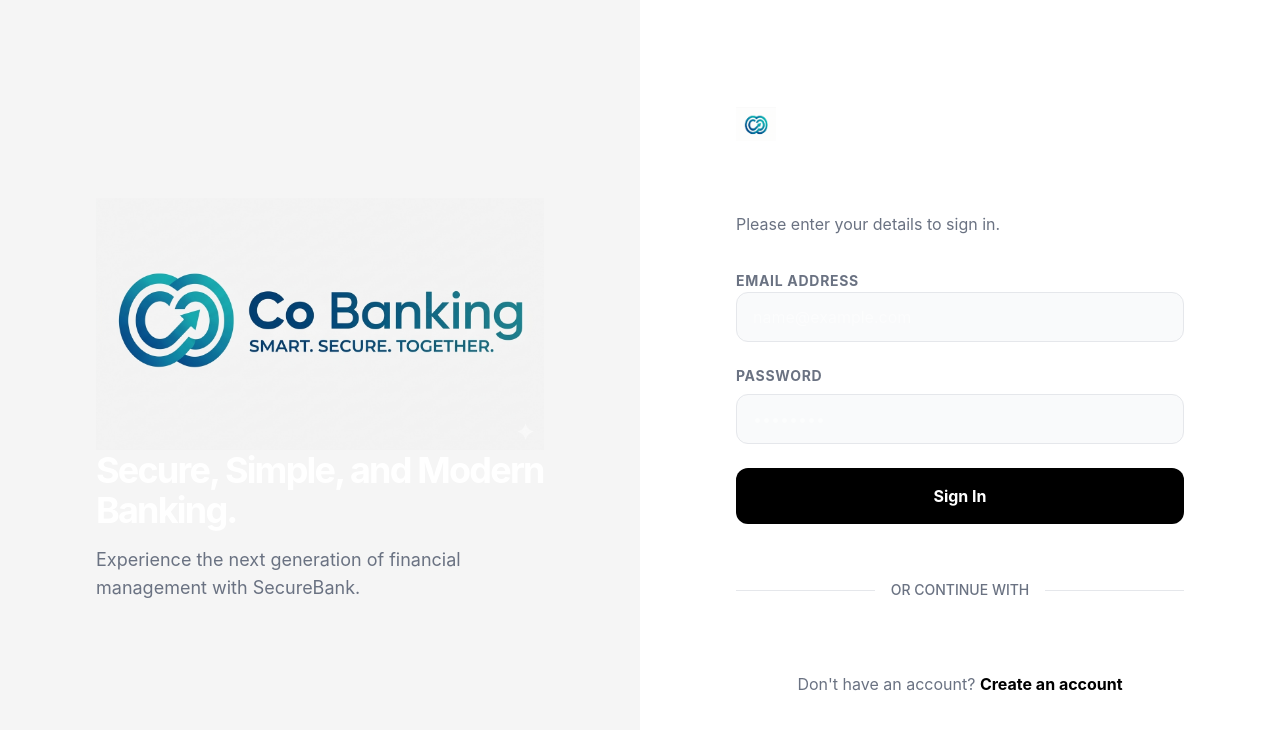
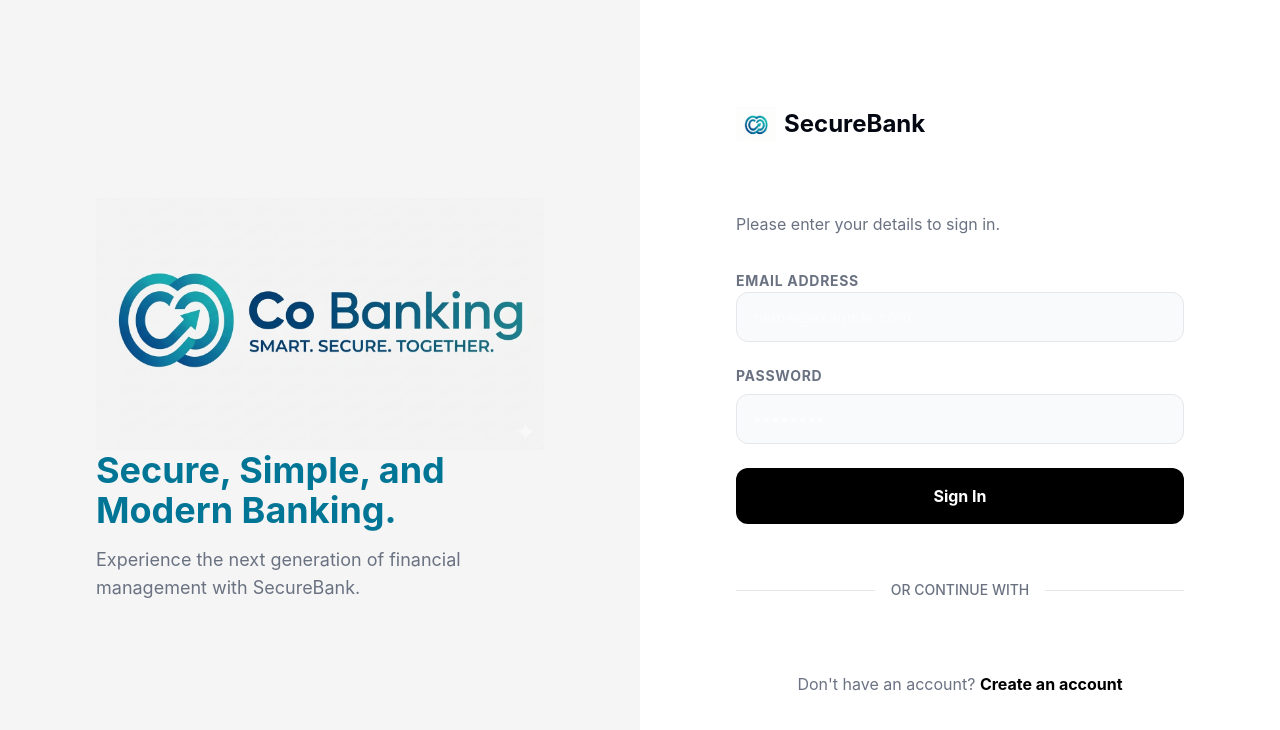
Before and after one commit to DeshanRashmika/Co-banking-FrontEnd, a React (Vite) app: page /login in a window 1280 px wide. Shown: the top 730 px of the page. Built offline with nearby package versions, Linux system fonts and the light colour scheme.

Commit message:
implement loging UI

```diff
--- a/src/pages/Login.jsx
+++ b/src/pages/Login.jsx
@@ -89,7 +89,7 @@ export default function Login() {
       <div className="hidden md:flex md:w-1/2 bg-[#F5F5F5] items-center justify-center p-12">
         <div className="max-w-md w-full">
           <img src={home2Asset} alt="Banking" className="w-full h-auto hover:grayscale-0 transition-all duration-700" />
-          <h2 className="text-4xl font-bold tracking-tighter mb-4">Secure, Simple, and Modern Banking.</h2>
+          <h2 className="text-4xl font-bold text-cyan-700 mb-4">Secure, Simple, and Modern Banking.</h2>
           <p className="text-gray-500 text-lg">Experience the next generation of financial management with SecureBank.</p>
         </div>
       </div>
@@ -99,7 +99,7 @@ export default function Login() {
         <div className="max-w-md w-full">
           <div className="flex items-center gap-2 mb-6">
             <img src={iconAsset} alt="SecureBank" className="h-10 w-10 object-contain" />
-            <span className="text-2xl font-bold tracking-tight">SecureBank</span>
+            <span className="text-gray-950 text-2xl font-bold ">SecureBank</span>
           </div>
 
           <h1 className="text-3xl font-bold mb-2">Welcome Back</h1>
--- a/src/pages/Register.jsx
+++ b/src/pages/Register.jsx
@@ -59,7 +59,7 @@ export default function Register() {
       <div className="hidden md:flex md:w-1/2 bg-[#F5F5F5] items-center justify-center p-12">
         <div className="max-w-md w-full text-right">
           <img src={home2Asset} alt="Banking" className="w-full h-auto hover:grayscale-0 transition-all duration-700" />
-          <h2 className="text-4xl font-bold tracking-tighter mb-4">Join SecureBank Today.</h2>
+          <h2 className="text-4xl font-bold text-cyan-700 mb-4">Join SecureBank Today.</h2>
           <p className="text-gray-500 text-lg">Start your journey towards smarter and more secure financial freedom.</p>
         </div>
       </div>
@@ -69,7 +69,7 @@ export default function Register() {
         <div className="max-w-md w-full">
           <div className="flex items-center gap-2 mb-12">
             <img src={iconAsset} alt="SecureBank" className="h-10 w-10 object-contain" />
-            <span className="text-2xl font-bold tracking-tight">SecureBank</span>
+            <span className="text-gray-950 text-2xl font-bold ">SecureBank</span>
           </div>
 
           <h1 className="text-3xl font-bold mb-2">Create Account</h1>
```
